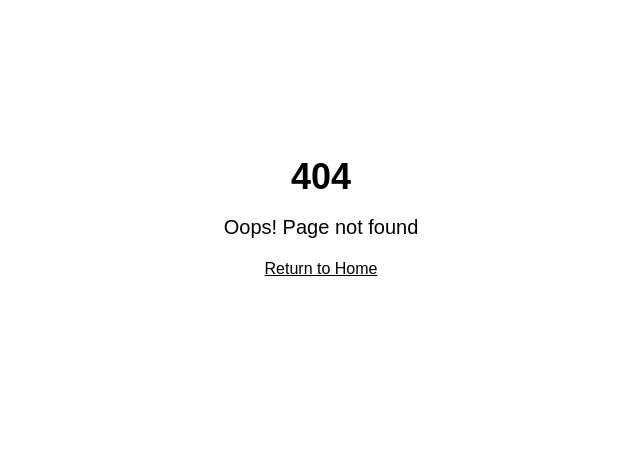
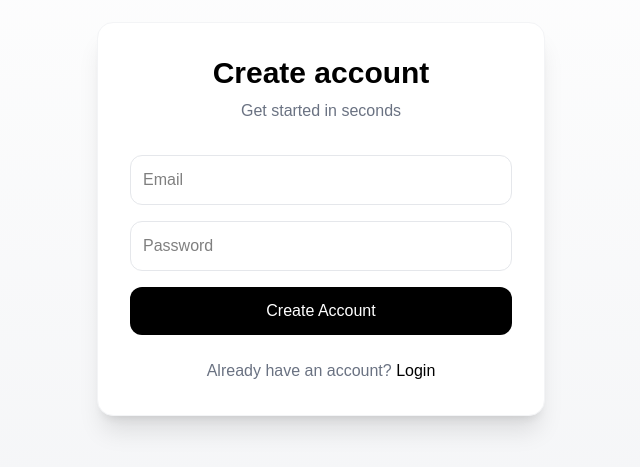
Before and after one commit to sudoKrishna/oran, a Next.js app in the folder frontend/: page /auth/signup in a window 1280 px wide. Before the commit this address had no page. Shown: the part 181-648 px from the top of the page, without its empty margins (319-959 px from the left). Built offline with nearby package versions, Linux system fonts and the light colour scheme.

Commit message:
create auth pages

```diff
--- /dev/null
+++ b/frontend/app/auth/login/page.tsx
@@ -0,0 +1,9 @@
+import LoginForm from "./LoginForm";
+
+export default function LoginPage() {
+  return (
+    <div className="min-h-screen flex items-center justify-center bg-gradient-to-b from-white to-gray-100">
+      <LoginForm />
+    </div>
+  );
+}
--- /dev/null
+++ b/frontend/app/auth/signup/page.tsx
@@ -0,0 +1,9 @@
+import SignupForm from "./SignupForm";
+
+export default function SignupPage() {
+  return (
+    <div className="min-h-screen flex items-center justify-center bg-gradient-to-b from-white to-gray-100">
+      <SignupForm />
+    </div>
+  );
+}
```
